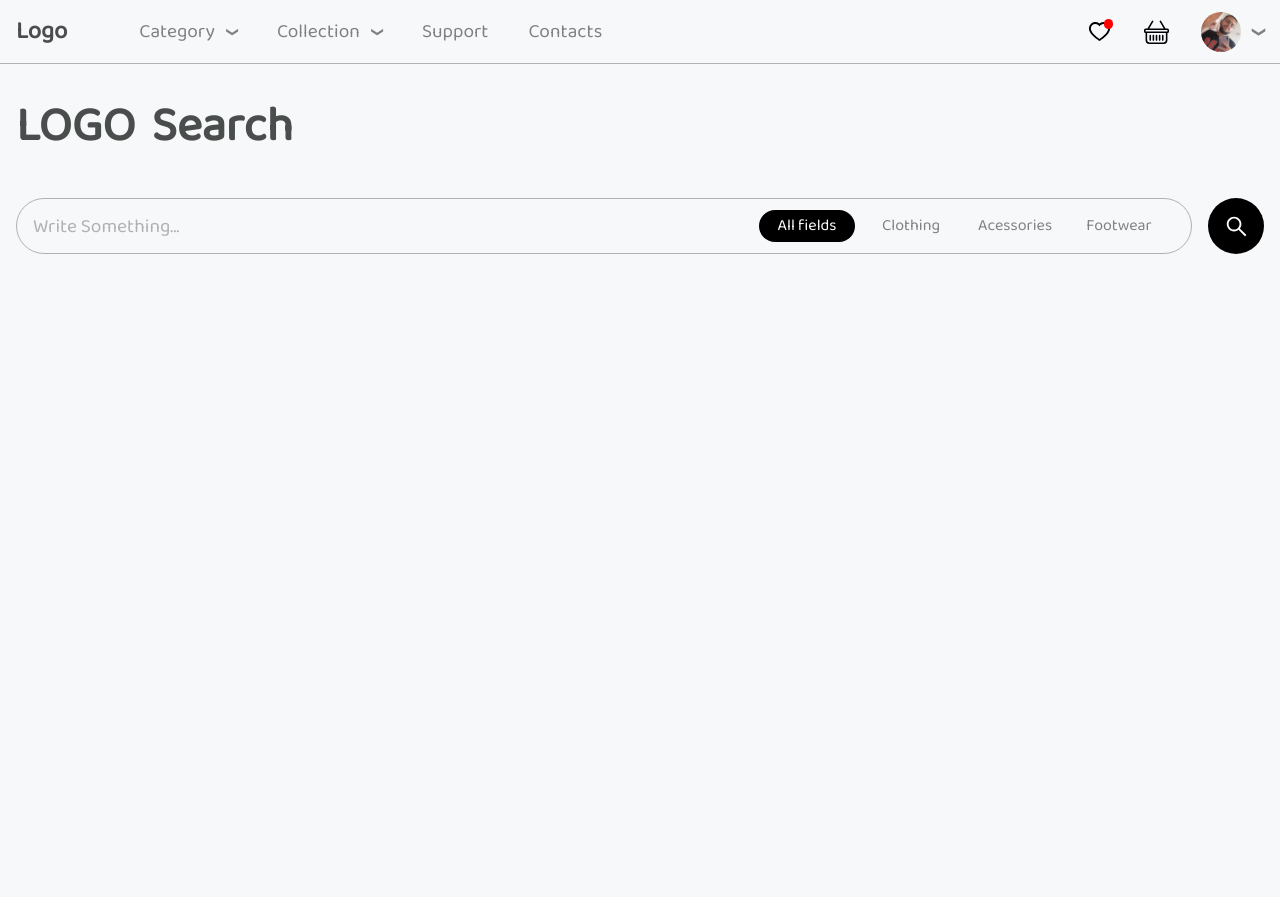
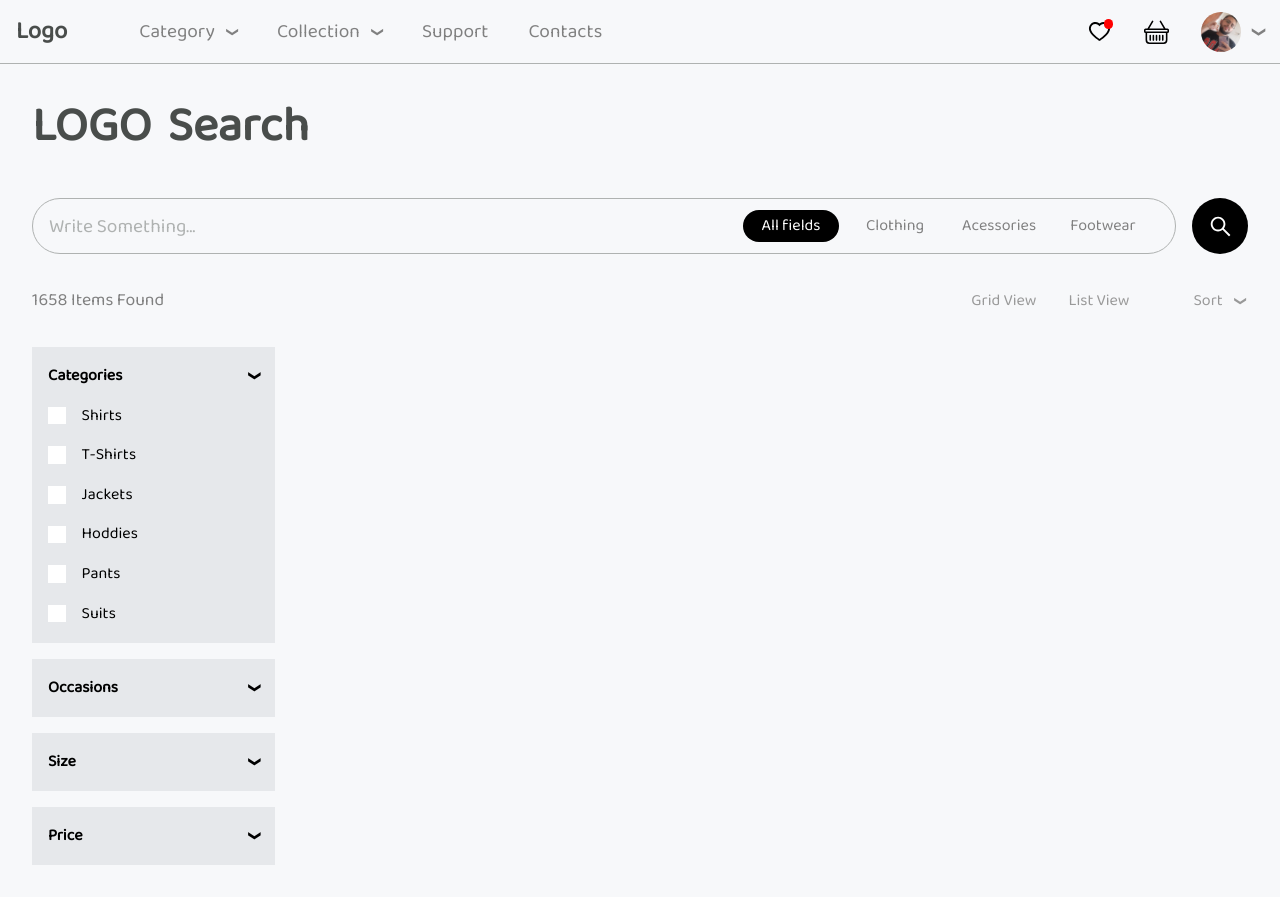
Before and after one commit to MatheusGomesRocha/e-commerce, a React (Create React App) app: page / in a window 1280 px wide. Before the commit the page ends 800 px from the top, so only its background shows below. Built offline with nearby package versions, Linux system fonts and the light colour scheme; a web font is replaced by a local one.

Commit message:
Criando left content que filtra os items que serão mostrados

```diff
--- a/src/globals.scss
+++ b/src/globals.scss
@@ -18,6 +18,7 @@
     --gray-50: #f7f8fa;
     --gray-100: #e6e8eb;
     --gray-200: #afb2b1;
+    --gray-300: #999999;
     --gray-500: #808080;
     --gray-800: #494d4b;
 
--- a/src/screens/ProductList/index.js
+++ b/src/screens/ProductList/index.js
@@ -1,12 +1,51 @@
-import React, { useState } from 'react';
+import React, { useState, useEffect } from 'react';
+import $ from 'jquery';
 
 import { AiOutlineSearch } from 'react-icons/ai';
 
 import styles from './productList.module.scss';
 import './animation.css';
 
+let filterCategoriesArray = [
+    {id: 1, name: 'Shirts'},
+    {id: 2, name: 'T-Shirts'},
+    {id: 3, name: 'Jackets'},
+    {id: 4, name: 'Hoddies'},
+    {id: 5, name: 'Pants'},
+    {id: 6, name: 'Suits'},
+];
+
 export default function ProductList () {
     const [searchFilter, setSearchFilter] = useState('all');
+    const [filterCategories, setFilterCategories] = useState('');
+    const [currentShowingFilter, setCurrentShowingFilter] = useState('categories');
+
+    useEffect(() => {
+        if(currentShowingFilter === 'categories') {
+            $("#contentFilterItem1").show('fast');
+            $("#contentFilterItem2").hide('fast');
+            $("#contentFilterItem3").hide('fast');
+            $("#contentFilterItem4").hide('fast');
+        }
+        if (currentShowingFilter === 'occasions') {
+            $("#contentFilterItem1").hide('fast');
+            $("#contentFilterItem2").show('fast');
+            $("#contentFilterItem3").hide('fast');
+            $("#contentFilterItem4").hide('fast');
+        }
+        if (currentShowingFilter === 'size') {
+            $("#contentFilterItem1").hide('fast');
+            $("#contentFilterItem2").hide('fast');
+            $("#contentFilterItem3").show('fast');
+            $("#contentFilterItem4").hide('fast');
+        }
+        if (currentShowingFilter === 'price') {
+            $("#contentFilterItem1").hide('fast');
+            $("#contentFilterItem2").hide('fast');
+            $("#contentFilterItem3").hide('fast');
+            $("#contentFilterItem4").show('fast');
+        }
+    }, [currentShowingFilter]);
 
     return(
         <div className={styles.container}>
@@ -42,6 +81,87 @@ export default function ProductList () {
                     <AiOutlineSearch color="#fff" size={25} />
                 </div>
             </div>
+
+            <div className={styles.searchInfo}>
+                <span className={styles.searchFound}>1658 Items Found</span>
+
+                <div className={styles.searchVisibilityMode}>
+                    <span>Grid View</span>
+                    <span>List View</span>
+                    <div className={styles.searchVisibilityModeItem}>
+                        <span>Sort</span>
+                        <span className={styles.icon}>&#x276F;</span>
+                    </div>
+                </div>
+            </div>
+
+            <div className={styles.contentRow}>
+                <div className={styles.contentFilterArea}>
+                    <div className={styles.contentFilterItem}>
+                        <div onClick={() => setCurrentShowingFilter('categories')} className={styles.contentFilterItemHeader}>
+                            <span>Categories</span>
+                            <span className={styles.icon}>&#x276F;</span>
+                        </div>
+
+                        <div id="contentFilterItem1">
+                            {filterCategoriesArray.map((item, k) => (
+                                <div key={k} onClick={() => setFilterCategories(item.name)} className={styles.contentFilterItemRow}>
+                                    <div style={{backgroundColor: filterCategories === item.name ? '#000' : '#fff'}} className={styles.checkbox}></div>
+                                    <span>{item.name}</span>
+                                </div>
+                            ))}
+                        </div>
+                    </div>
+
+                    <div className={styles.contentFilterItem}>
+                        <div onClick={() => setCurrentShowingFilter('occasions')} className={styles.contentFilterItemHeader}>
+                            <span>Occasions</span>
+                            <span className={styles.icon}>&#x276F;</span>
+                        </div>
+
+                        <div id="contentFilterItem2">
+                            {filterCategoriesArray.map((item, k) => (
+                                <div key={k} onClick={() => setFilterCategories(item.name)} className={styles.contentFilterItemRow}>
+                                    <div style={{backgroundColor: filterCategories === item.name ? '#000' : '#fff'}} className={styles.checkbox}></div>
+                                    <span>{item.name}</span>
+                                </div>
+                            ))}
+                        </div>
+                    </div>
+
+                    <div className={styles.contentFilterItem}>
+                        <div onClick={() => setCurrentShowingFilter('size')} className={styles.contentFilterItemHeader}>
+                            <span>Size</span>
+                            <span className={styles.icon}>&#x276F;</span>
+                        </div>
+
+                        <div id="contentFilterItem3">
+                            {filterCategoriesArray.map((item, k) => (
+                                <div key={k} onClick={() => setFilterCategories(item.name)} className={styles.contentFilterItemRow}>
+                                    <div style={{backgroundColor: filterCategories === item.name ? '#000' : '#fff'}} className={styles.checkbox}></div>
+                                    <span>{item.name}</span>
+                                </div>
+                            ))}
+                        </div>
+                    </div>
+
+                    <div className={styles.contentFilterItem}>
+                        <div onClick={() => setCurrentShowingFilter('price')} className={styles.contentFilterItemHeader}>
+                            <span>Price</span>
+                            <span className={styles.icon}>&#x276F;</span>
+                        </div>
+
+                        <div id="contentFilterItem4">
+                            {filterCategoriesArray.map((item, k) => (
+                                <div key={k} onClick={() => setFilterCategories(item.name)} className={styles.contentFilterItemRow}>
+                                    <div style={{backgroundColor: filterCategories === item.name ? '#000' : '#fff'}} className={styles.checkbox}></div>
+                                    <span>{item.name}</span>
+                                </div>
+                            ))}
+                        </div>
+                    </div>
+                </div>
+            </div>
         </div>
     )
 }
--- a/src/screens/ProductList/productList.module.scss
+++ b/src/screens/ProductList/productList.module.scss
@@ -2,7 +2,7 @@
     display: flex;
     flex-direction: column;
     margin-top: 3.5rem;
-    padding: 0 1rem;
+    padding: 0 2rem;
 
     .logoTitle {
         display: flex;
@@ -83,4 +83,98 @@
             }
         }
     }
+
+    .searchInfo {
+        display: flex;
+        align-items: center;
+        justify-content: space-between;
+        margin-top: 2rem;
+
+        span {
+            font-size: 1.1rem;
+        }
+
+        .searchVisibilityMode {
+            display: flex;
+            align-items: center;
+
+            span {
+                color: var(--gray-300);
+                cursor: pointer;
+                transition: 250ms;
+                font-size: 1rem;
+                margin-left: 2rem;
+
+                &:hover {
+                    color: var(--black);
+                }
+            }
+
+            .searchVisibilityModeItem {
+                display: flex;
+                align-items: center;
+                margin-left: 2rem;
+
+                .icon {
+                    transform: rotate(90deg);
+                    font-size: .75rem;
+                    margin: 0 .2rem 0 .75rem;
+                }
+            }
+        }
+    }
+
+    .contentRow {
+        display: flex;
+        width: 100%;
+        margin: 1rem 0 2rem 0;
+
+        .contentFilterArea {
+            width: 20%;
+
+            .contentFilterItem {
+                background-color: var(--gray-100);
+                padding: 1rem;
+                margin-top: 1rem;
+
+                .icon {
+                    transform: rotate(90deg);
+                    font-size: .75rem;
+                }
+
+                .contentFilterItemHeader {
+                    display: flex;
+                    align-items: center;
+                    justify-content: space-between;
+
+                    span {
+                        color: var(--black);
+                        font-weight: bold;
+                    }
+                }
+
+                .contentFilterItemRow {
+                    display: flex;
+                    align-items: center;
+                    margin-top: .85rem;
+
+                    .checkbox {
+                        display: flex;
+                        align-items: center;
+                        justify-content: center;
+                        cursor: pointer;
+                        transition: 250ms;
+                        width: 1.1rem;
+                        height: 1.1rem;
+                    }
+
+
+                    span {
+                        color: var(--black);
+                        margin-left: 1rem;
+                    }
+                }
+            }
+        }
+    }
 }
```
